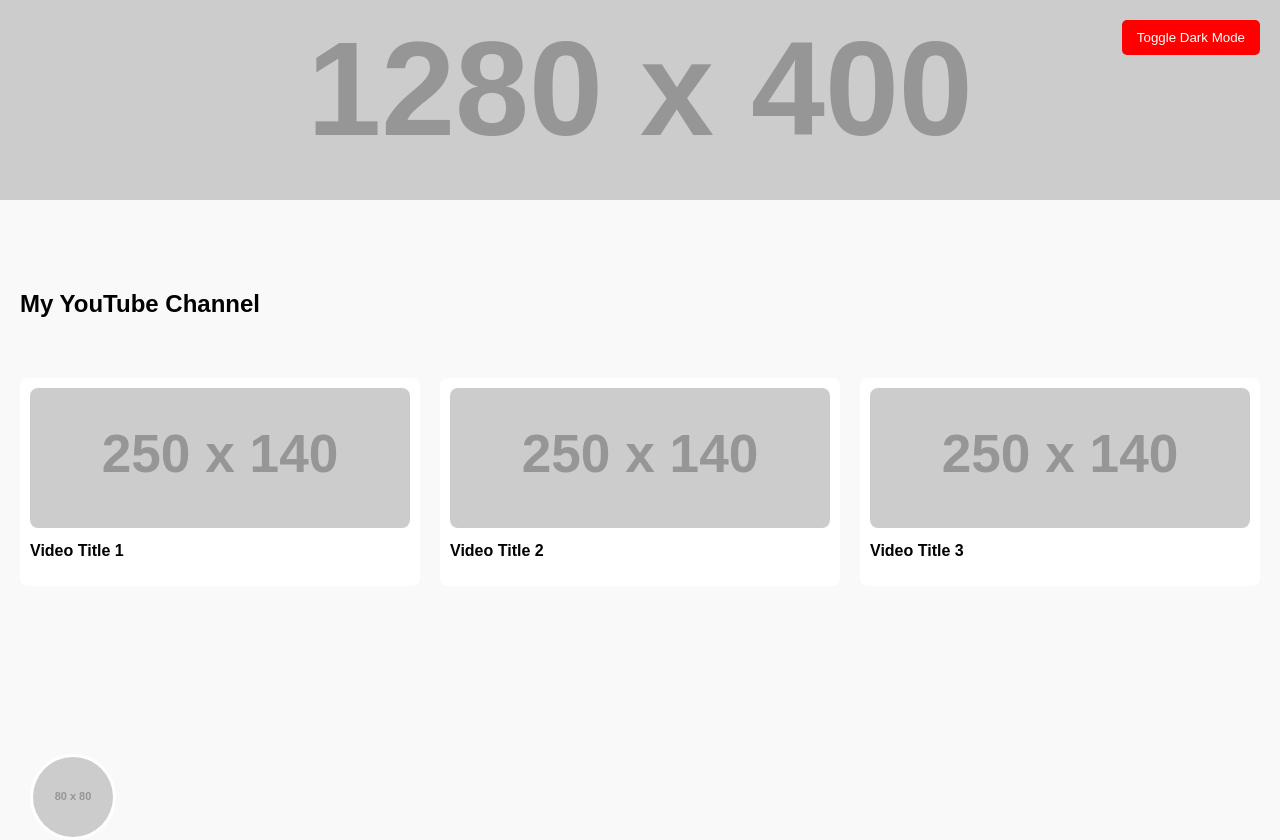
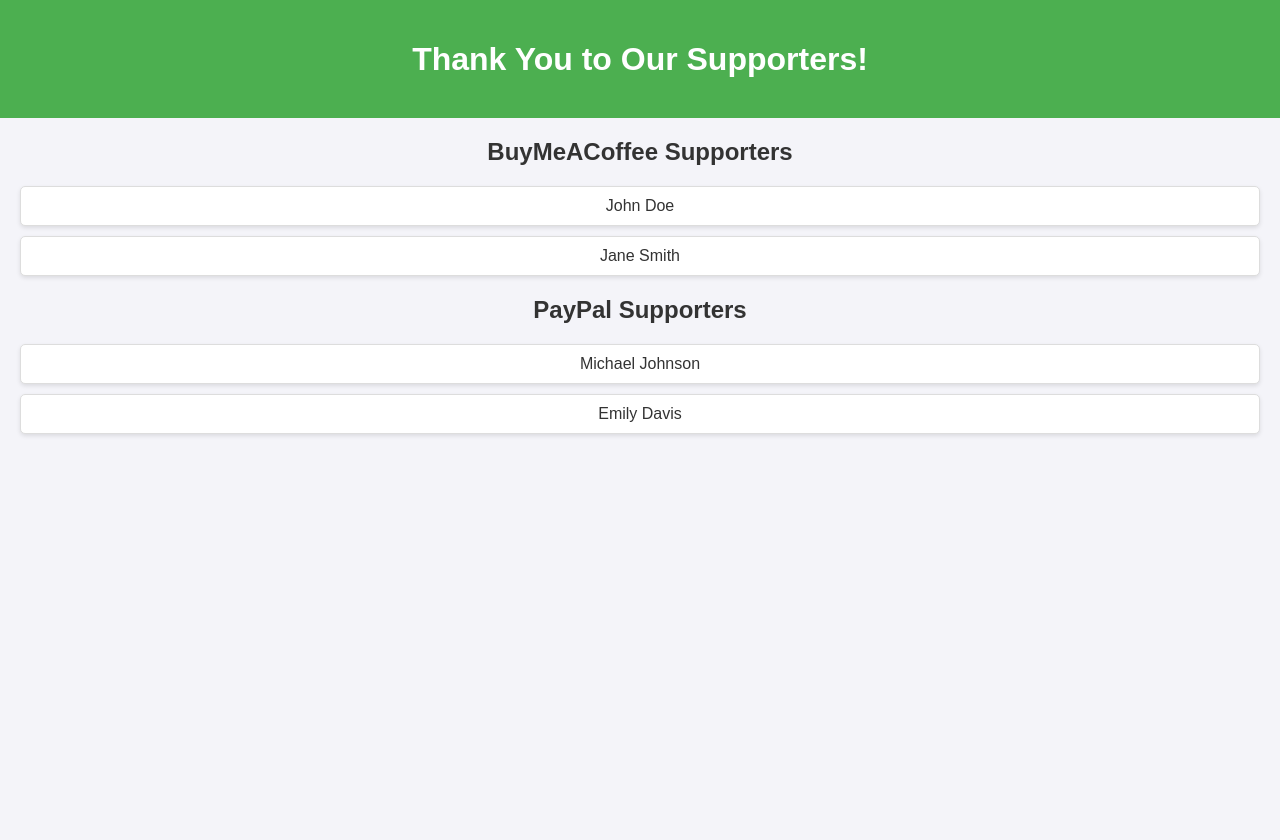
Before and after one commit to AussieBlakeYT/Supporters, a plain HTML site: page index.html in a window 1280 px wide. After the commit the page ends 800 px from the top, so only its background shows below. Drawn offline with Linux system fonts and the light colour scheme; placeholder pictures from the web are drawn by us.

Commit message:
Update index.html

```diff
--- a/index.html
+++ b/index.html
@@ -3,189 +3,55 @@
 <head>
     <meta charset="UTF-8">
     <meta name="viewport" content="width=device-width, initial-scale=1.0">
-    <title>YouTube Channel Clone</title>
+    <title>Thank You for Your Support!</title>
     <style>
         body {
             font-family: Arial, sans-serif;
-            background-color: #f9f9f9;
+            background-color: #f4f4f9;
+            color: #333;
             margin: 0;
             padding: 0;
-            transition: background 0.3s, color 0.3s;
+            text-align: center;
         }
 
-        /* Dark mode */
-        body.dark-mode {
-            background-color: #181818;
+        .header {
+            background-color: #4CAF50;
+            padding: 20px;
             color: white;
         }
 
-        /* Channel Banner */
-        .banner {
-            width: 100%;
-            height: 200px;
-            background: url('https://via.placeholder.com/1280x400') no-repeat center/cover;
-            position: relative;
-            cursor: pointer;
+        .content {
+            margin: 20px;
         }
 
-        /* Profile Picture */
-        .profile-container {
-            position: absolute;
-            bottom: -40px;
-            left: 30px;
-            display: flex;
-            align-items: center;
+        .person {
+            background-color: #fff;
+            border: 1px solid #ddd;
+            padding: 10px;
+            margin: 10px 0;
+            border-radius: 5px;
+            box-shadow: 0 2px 4px rgba(0, 0, 0, 0.1);
         }
 
-        .profile-pic {
-            width: 80px;
-            height: 80px;
-            border-radius: 50%;
-            border: 3px solid white;
-            cursor: pointer;
-        }
-
-        /* Channel Name */
-        .channel-info {
-            margin-top: 50px;
-            padding: 20px;
-            text-align: left;
-        }
-
-        .channel-name {
-            font-size: 24px;
-            font-weight: bold;
-            cursor: pointer;
-        }
-
-        /* Video Grid */
-        .video-container {
-            display: grid;
-            grid-template-columns: repeat(auto-fit, minmax(250px, 1fr));
-            gap: 20px;
-            padding: 20px;
-        }
-
-        .video-card {
-            background: white;
-            border-radius: 8px;
-            padding: 10px;
-            transition: transform 0.2s;
-            cursor: pointer;
-        }
-
-        body.dark-mode .video-card {
-            background: #333;
-        }
-
-        .video-card:hover {
-            transform: scale(1.05);
-        }
-
-        .video-thumbnail {
-            width: 100%;
-            height: 140px;
-            object-fit: cover;
-            border-radius: 8px;
-            cursor: pointer;
-        }
-
-        .video-title {
-            font-size: 16px;
-            font-weight: bold;
-            margin-top: 10px;
-            cursor: pointer;
-        }
-
-        /* Dark Mode Toggle */
-        .dark-mode-btn {
-            position: fixed;
-            top: 20px;
-            right: 20px;
-            background: #ff0000;
-            color: white;
-            border: none;
-            padding: 10px 15px;
-            cursor: pointer;
-            border-radius: 5px;
-        }
-
-        body.dark-mode .dark-mode-btn {
-            background: white;
-            color: black;
+        h1 {
+            font-size: 2em;
+            margin-bottom: 20px;
         }
     </style>
 </head>
 <body>
-
-    <!-- Banner -->
-    <div class="banner" onclick="changeBanner()"></div>
-
-    <!-- Profile & Channel Info -->
-    <div class="profile-container">
-        <img src="https://via.placeholder.com/80" class="profile-pic" onclick="changeProfilePic()">
+    <div class="header">
+        <h1>Thank You to Our Supporters!</h1>
     </div>
 
-    <div class="channel-info">
-        <h2 class="channel-name" onclick="editChannelName()">My YouTube Channel</h2>
+    <div class="content">
+        <h2>BuyMeACoffee Supporters</h2>
+        <div class="person">John Doe</div>
+        <div class="person">Jane Smith</div>
+
+        <h2>PayPal Supporters</h2>
+        <div class="person">Michael Johnson</div>
+        <div class="person">Emily Davis</div>
     </div>
-
-    <!-- Video Grid -->
-    <div class="video-container">
-        <div class="video-card" onclick="changeVideo(this)">
-            <img src="https://via.placeholder.com/250x140" class="video-thumbnail">
-            <p class="video-title">Video Title 1</p>
-        </div>
-        <div class="video-card" onclick="changeVideo(this)">
-            <img src="https://via.placeholder.com/250x140" class="video-thumbnail">
-            <p class="video-title">Video Title 2</p>
-        </div>
-        <div class="video-card" onclick="changeVideo(this)">
-            <img src="https://via.placeholder.com/250x140" class="video-thumbnail">
-            <p class="video-title">Video Title 3</p>
-        </div>
-    </div>
-
-    <!-- Dark Mode Toggle -->
-    <button class="dark-mode-btn" onclick="toggleDarkMode()">Toggle Dark Mode</button>
-
-    <script>
-        function changeProfilePic() {
-            let newPic = prompt("Enter image URL for new profile picture:");
-            if (newPic) {
-                document.querySelector(".profile-pic").src = newPic;
-            }
-        }
-
-        function changeBanner() {
-            let newBanner = prompt("Enter image URL for new banner:");
-            if (newBanner) {
-                document.querySelector(".banner").style.backgroundImage = `url(${newBanner})`;
-            }
-        }
-
-        function editChannelName() {
-            let newName = prompt("Enter new channel name:");
-            if (newName) {
-                document.querySelector(".channel-name").innerText = newName;
-            }
-        }
-
-        function changeVideo(videoCard) {
-            let newThumbnail = prompt("Enter image URL for new thumbnail:");
-            let newTitle = prompt("Enter new video title:");
-            if (newThumbnail) {
-                videoCard.querySelector(".video-thumbnail").src = newThumbnail;
-            }
-            if (newTitle) {
-                videoCard.querySelector(".video-title").innerText = newTitle;
-            }
-        }
-
-        function toggleDarkMode() {
-            document.body.classList.toggle("dark-mode");
-        }
-    </script>
-
 </body>
 </html>
```
